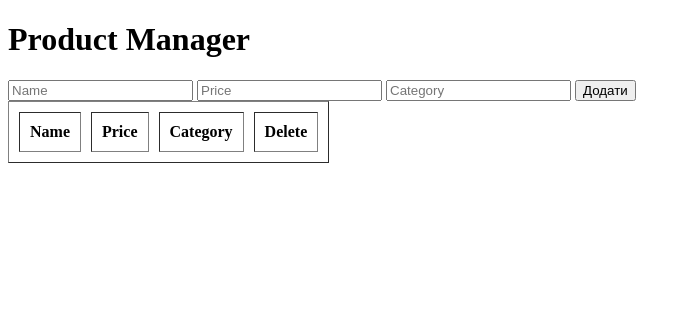
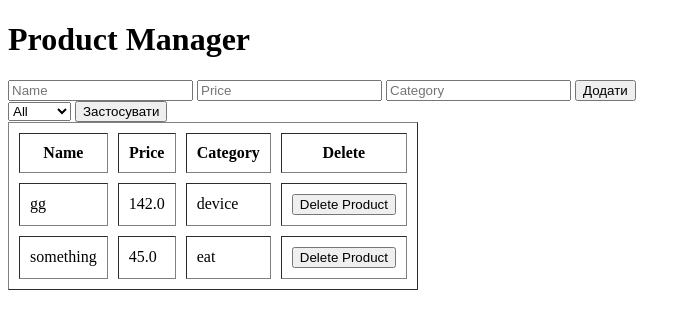
Before and after one commit to AndriyShepel/Product-menager, a Flask app: page / in a window 1280 px wide. Shown: the top 329 px of the page, without its empty margins (0-691 px from the left). Run offline with Flask 3, Linux system fonts and the light colour scheme; data comes from the database, SQL or seed files in the repository; both versions use the stored data as it was after the commit; lists and menus that the app fills with data are empty.

Commit message:
App.py with action_db.py function

```diff
--- a/action_db.py
+++ b/action_db.py
@@ -10,7 +10,7 @@ def get_product_from_category(category: str):
 def get_all_categories():
     return Product.select(Product.category).distinct().order_by(Product.category)
 
-def product_exists(name:str):
+def product_exists(name:str) -> bool:
     return Product.select().where(Product.name == name).exists()
 
 def add_product(name:str, price: float, category: str):
--- a/app.py
+++ b/app.py
@@ -1,37 +1,36 @@
 from flask import Flask, render_template, request, flash, redirect, url_for
 from models import _init_db
+from action_db import *
 
 
 app = Flask(__name__)
 
 app.secret_key = "$#Python&"
-items = []
 _init_db()
 
 @app.route('/', methods=["POST", "GET"])
 def index():
     if request.method == "POST":
         name = request.form.get("product_name")
-        price = request.form.get("product_price")
+        price = float(request.form.get("product_price"))
         category = request.form.get("product_category")
-        for item in items:
-            if item.get("name") == name:
-                flash("Такий товар вже існує")
-                break
-            else:
-                add_product = {"name": name, "price":price, "category":category}
-                items.append(add_product)
+        if product_exists(name):
+            flash("Такий товар вже є!")
+        else:
+            add_product(name, price, category)
 
         redirect(url_for("index"))
 
-    choice_category = request.args.get('category', 'all')
+    all_categories = get_all_categories()
+
+    choice_category = request.args.get("category", "all")
 
     if choice_category == 'all':
-        filter_products = items
+        filter_products = get_all_products()
     else:
-        filter_products = filter(lambda item: item['category'] == choice_category, items)
+        filter_products = get_product_from_category(choice_category)
 
-    return render_template("index.html", items=items)
+    return render_template("index.html", items=filter_products, choice_category=choice_category, categories=all_categories)
 
 @app.route("/delete/<index>")
 def delete(index):
--- a/templates/index.html
+++ b/templates/index.html
@@ -15,13 +15,13 @@
     </form>
 
     <form method="GET">
-        {% for item in items %}
-            <select name="category">
-                <option value="all" selected="selected">All</option>
-                <option value="{{ item['category'] }}">{{ item['category'] }}</option>
-            </select>
-            <button type="submit">Застосувати</button>
-        {% endfor %}
+        <select name="category">
+            <option value="all" {% if choise_category=="all" %} selected {% endif %}>All</option>
+            {% for row in categories %}
+                <option value="{{ row.category }}" {% if choise_category==row.category %} selected {% endif %}>{{ row.category.title() }}</option>
+            {% endfor %}
+        </select>
+        <button type="submit">Застосувати</button>
     </form>
 
     {% with messages = get_flashed_messages() %}
```
Also changed, not shown: db.sqlite (added).
